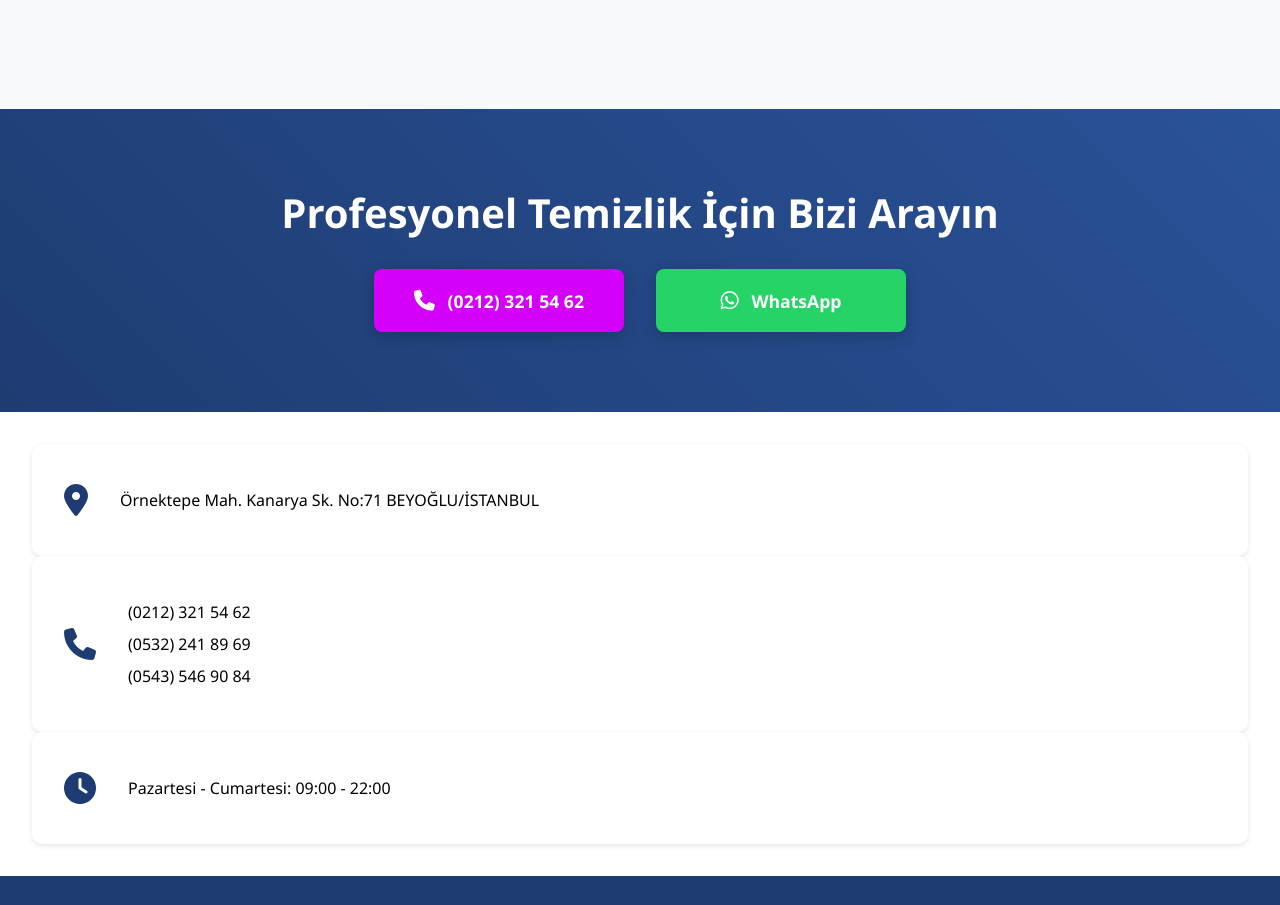
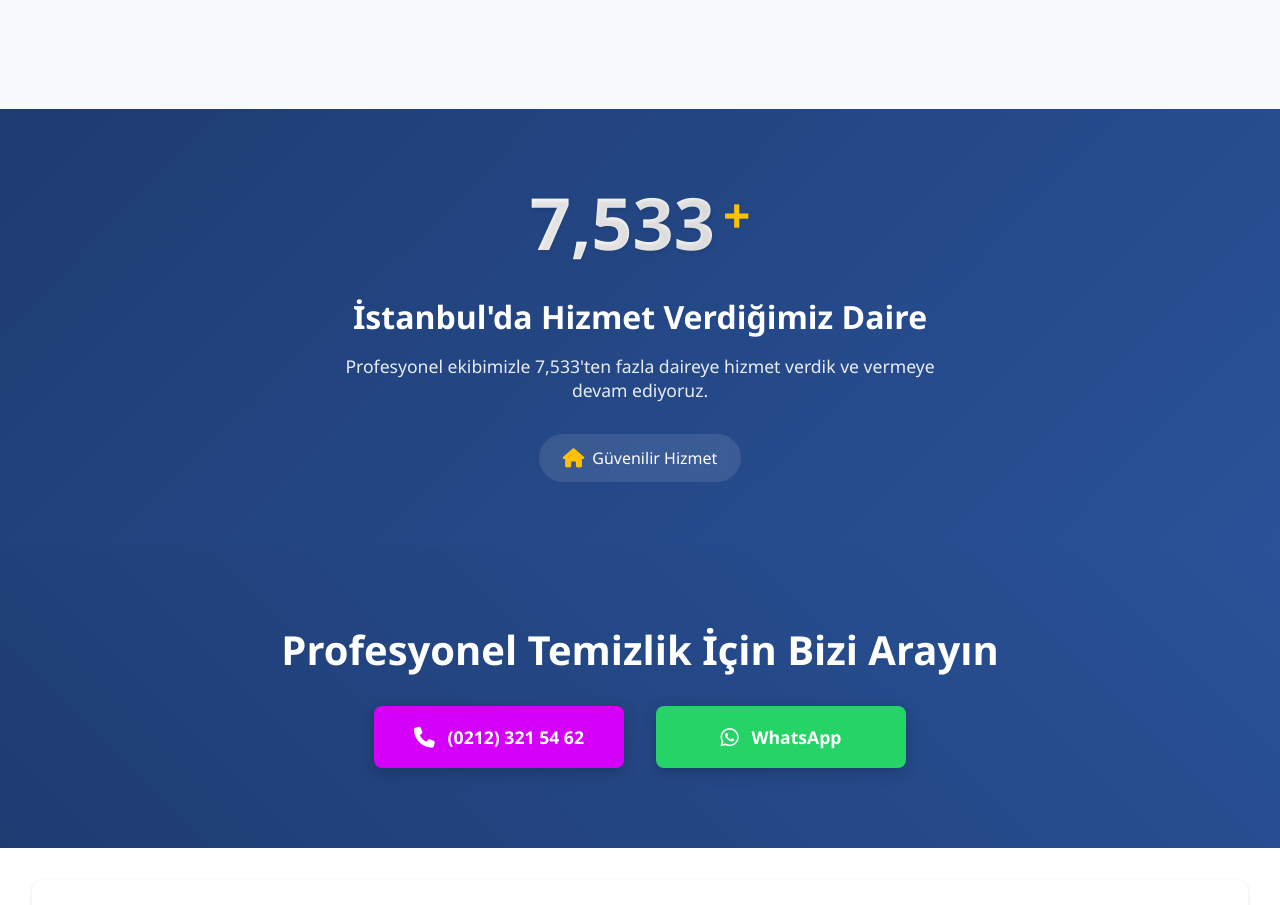
Before and after one commit to mertugr/mertugr.github.io, a plain HTML site: page index.html in a window 1280 px wide. Shown: the part 2797-3702 px from the top of the page. Drawn offline with Linux system fonts and the light colour scheme.

Commit message:
Update index.html

```diff
--- a/index.html
+++ b/index.html
@@ -176,6 +176,23 @@
         </div>
     </section>
 
+    <section class="service-count">
+        <div class="count-content">
+            <div class="count-number">
+                <span class="number">7,533</span>
+                <span class="plus">+</span>
+            </div>
+            <div class="count-text">
+                <h2>İstanbul'da Hizmet Verdiğimiz Daire</h2>
+                <p>Profesyonel ekibimizle 7,533'ten fazla daireye hizmet verdik ve vermeye devam ediyoruz.</p>
+            </div>
+            <div class="count-badge">
+                <i class="fas fa-home"></i>
+                <span>Güvenilir Hizmet</span>
+            </div>
+        </div>
+    </section>
+
     <section class="cta-section">
         <div class="cta-content">
             <h2>Profesyonel Temizlik İçin Bizi Arayın</h2>
```
